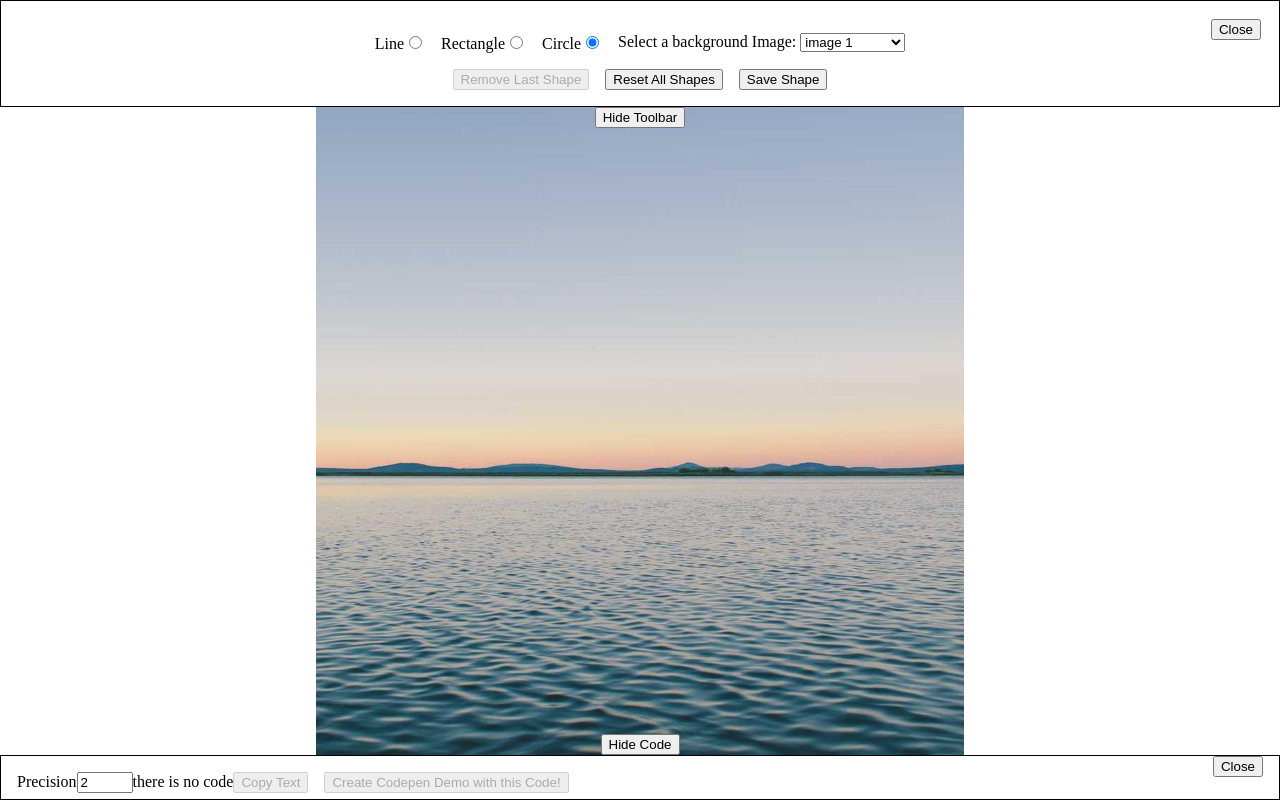
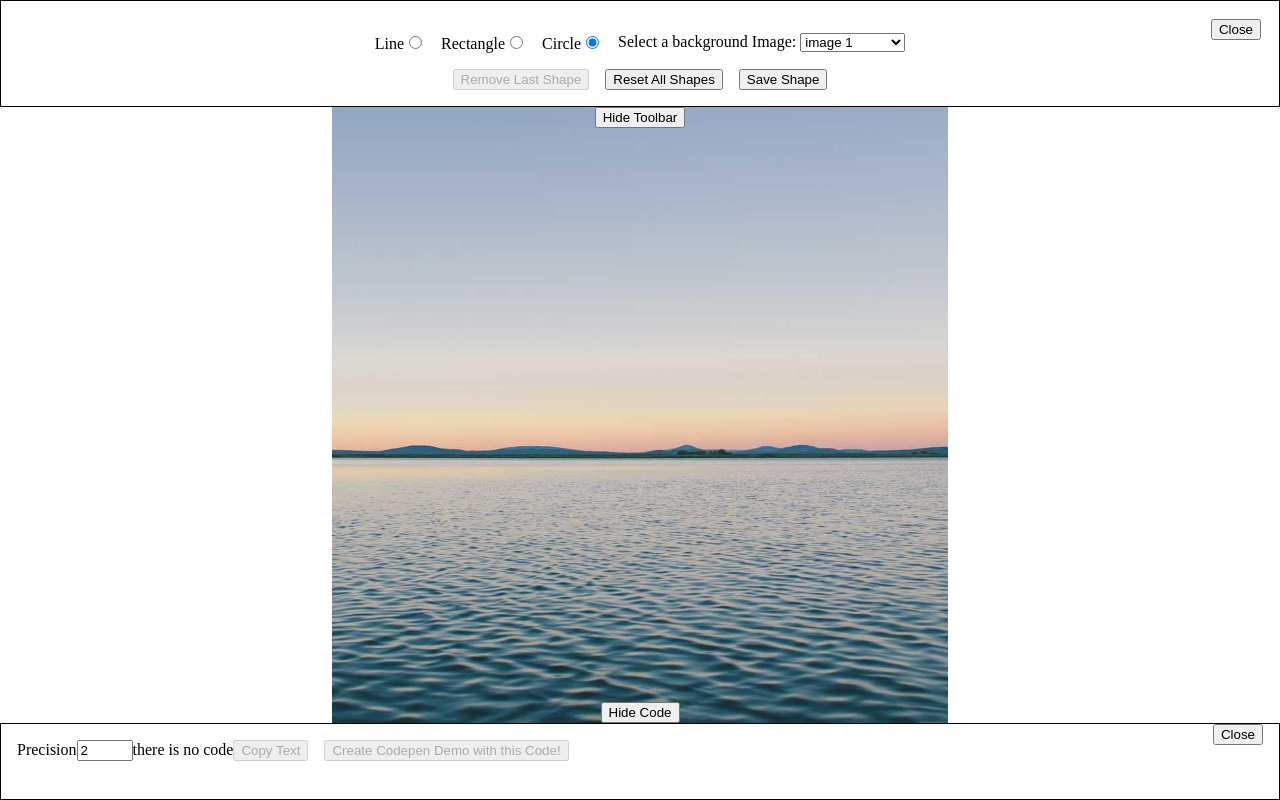
Before and after one commit to bigandy/shape-creator, a React (Vite) app: page / in a window 1280 px wide. Built offline with nearby package versions, Linux system fonts and the light colour scheme.

Commit message:
fix: set height of codeviewer so adding code doesn't cause click area to move if adding multiple shapes (lots of code output).

```diff
--- a/src/App.css
+++ b/src/App.css
@@ -222,7 +222,7 @@ main {
 }
 
 .code-viewer--open {
-  max-height: 300px;
+  height: 100px;
   overflow: auto;
 }
 
```
Also changed, not shown: 1 other file (tests, documents, lock files or other folders).
